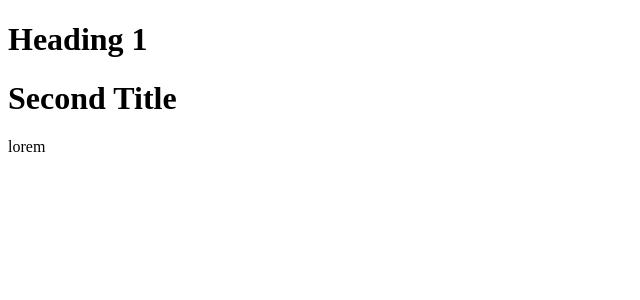
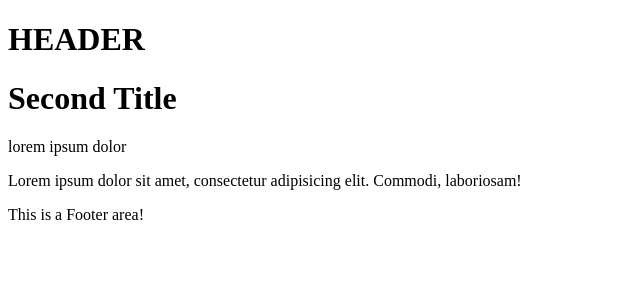
Before and after one commit to petrosmeliras/cf9-react-app, a React (Vite) app: page / in a window 1280 px wide. Shown: the top 300 px of the page, without its empty margins (0-640 px from the left). Built offline with nearby package versions, Linux system fonts and the light colour scheme.

Commit message:
feat: add Header, Footer and Layout components

```diff
--- a/src/App.tsx
+++ b/src/App.tsx
@@ -1,6 +1,9 @@
 // import FunctionalComponent from "./components/LessonTwo/FunctionalComponent.tsx";
 // import ClassComponent from "./components/LessonTwo/ClassComponent.tsx";
 // import ArrowFunctionalComponent from "./components/LessonTwo/ArrowFunctionalComponent.tsx";
+import ArrowFunctionalComponentWithProps from "./components/LessonThree/ArrowFunctionalComponentWithProps.tsx";
+import Layout from "./components/layout.tsx";
+
 
 // type PropsA = {
 //     title: string,
@@ -40,7 +43,7 @@
 {/*/!* h2.cf-text#id *!/*/}
 
 
-import ArrowFunctionalComponentWithProps from "./components/LessonThree/ArrowFunctionalComponentWithProps.tsx";
+
 
 
 function App() {
@@ -52,9 +55,16 @@ function App() {
       {/*<ClassComponent />*/}
       {/*<ArrowFunctionalComponent />*/}
 
-      <ArrowFunctionalComponentWithProps title="Heading 1"/>
-      <ArrowFunctionalComponentWithProps title="Second Title" description="lorem"
-      />
+      {/*<ArrowFunctionalComponentWithProps title="Heading 1"/>*/}
+      {/*<ArrowFunctionalComponentWithProps title="Second Title" description="lorem ipsum dolor"/>*/}
+
+      <Layout>
+        <ArrowFunctionalComponentWithProps
+          title="Second Title"
+          description="lorem ipsum dolor"
+        />
+        <p>Lorem ipsum dolor sit amet, consectetur adipisicing elit. Commodi, laboriosam!</p>
+      </Layout>
 
 
 
--- /dev/null
+++ b/src/components/Footer.tsx
@@ -0,0 +1,10 @@
+const Footer = () => {
+  return (
+    <>
+      <footer>
+        This is a Footer area!
+      </footer>
+    </>
+  )
+}
+export default Footer;
--- /dev/null
+++ b/src/components/Header.tsx
@@ -0,0 +1,10 @@
+const Header = () => {
+  return (
+    <>
+      <header>
+        <h1>HEADER</h1>
+      </header>
+    </>
+  )
+}
+export default Header;
--- /dev/null
+++ b/src/components/layout.tsx
@@ -0,0 +1,17 @@
+import Header from './Header';
+import Footer from './Footer';
+
+interface LayoutProps {
+    children: React.ReactNode;
+}
+
+const Layout = ({children}:LayoutProps) => {
+    return (
+      <>
+        <Header/>
+        <main>{children}</main>
+        <Footer/>
+      </>
+    )
+}
+export default Layout;
```
